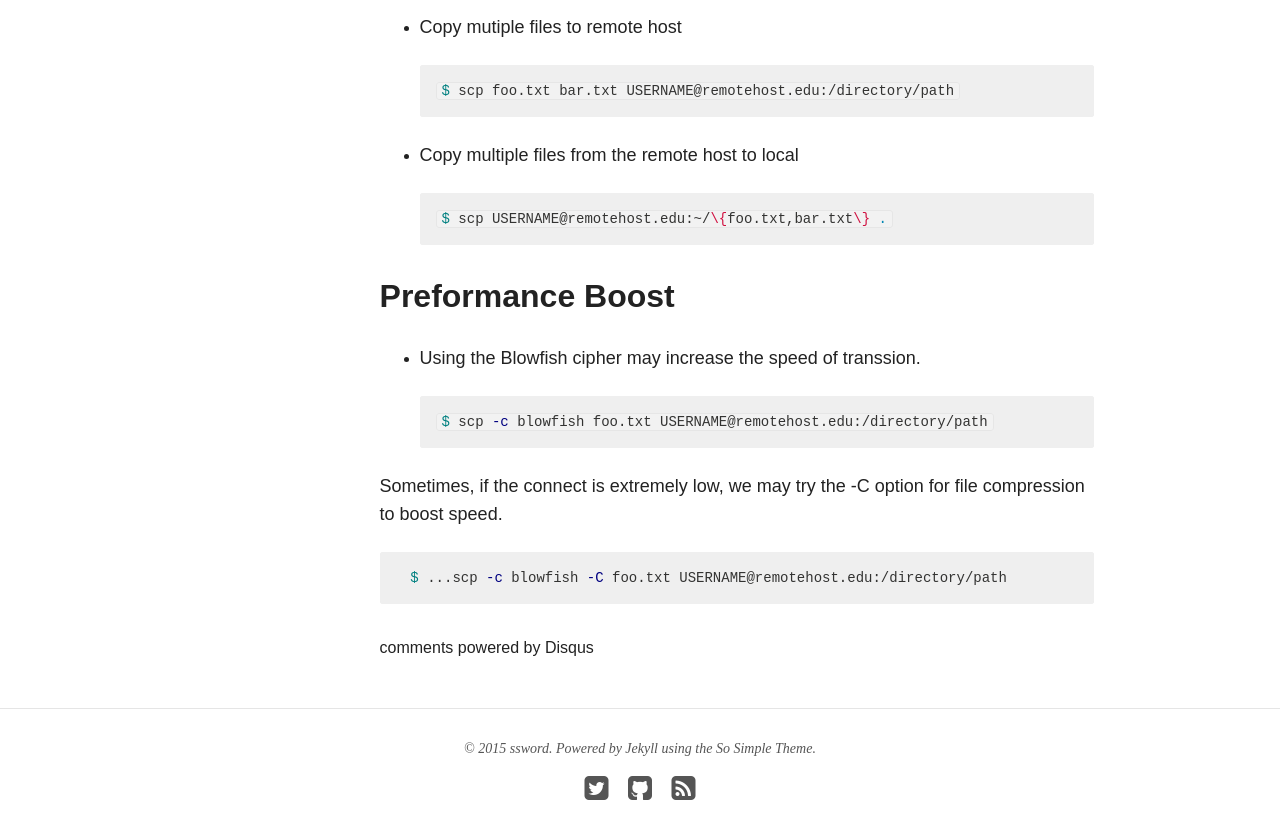
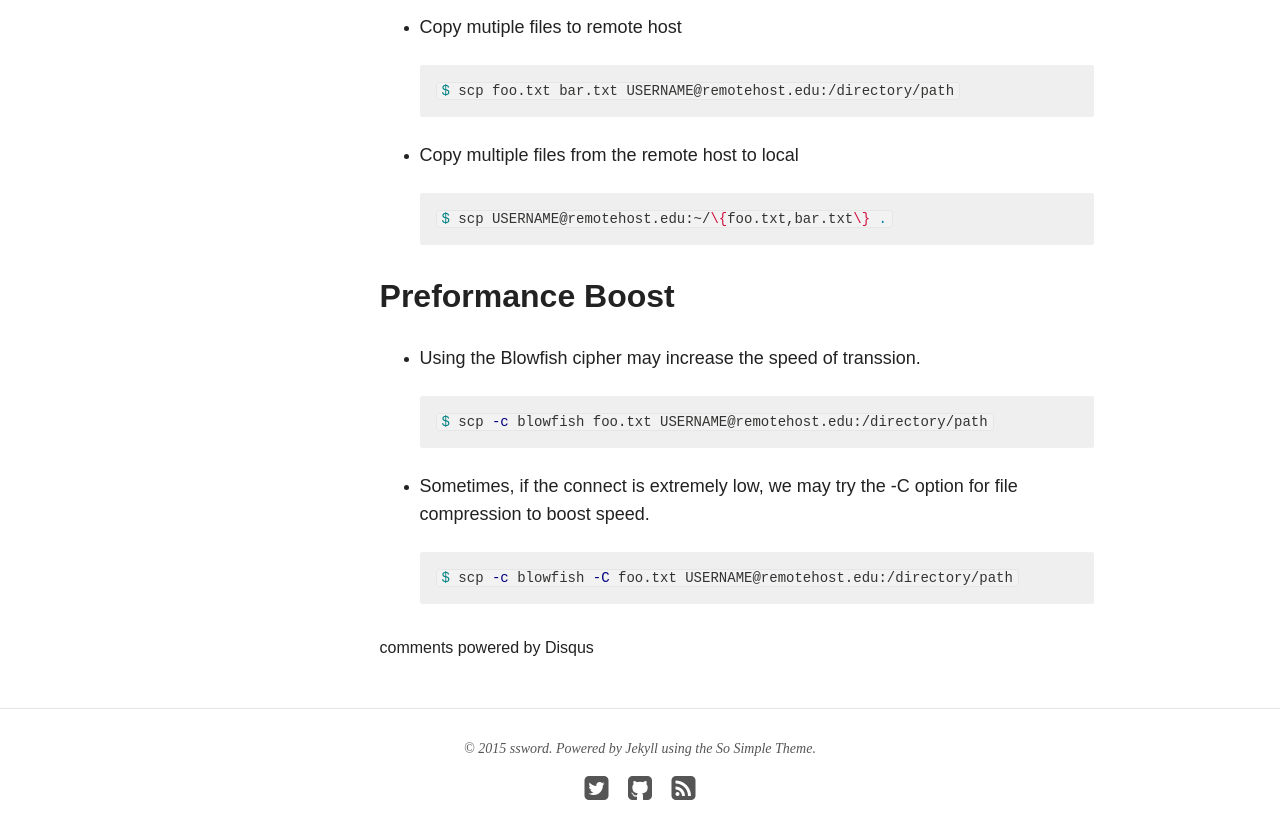
Before and after one commit to ssword/ssword.github.io, a Jekyll site: the page built from _posts/articles/2015-12-01-example-for-scp.md, in a window 1280 px wide and 900 px high, scrolled down 1381 px. Shown: the top 839 px of the window. Built offline with Jekyll 4.4.1, drawn with Linux system fonts in a browser that asks for light colours; nearby versions of some CDN libraries; comment, search, counter and statistics services are not loaded.

````diff
--- a/_posts/articles/2015-12-01-example-for-scp.md
+++ b/_posts/articles/2015-12-01-example-for-scp.md
@@ -63,8 +63,8 @@
   $ scp -c blowfish foo.txt USERNAME@remotehost.edu:/directory/path
   ```
 
-Sometimes, if the connect is extremely low, we may try the -C option for file compression to boost speed.
+* Sometimes, if the connect is extremely low, we may try the -C option for file compression to boost speed.
 
   ```shell
-  $ ...scp -c blowfish -C foo.txt USERNAME@remotehost.edu:/directory/path
+  $ scp -c blowfish -C foo.txt USERNAME@remotehost.edu:/directory/path
   ```
````
